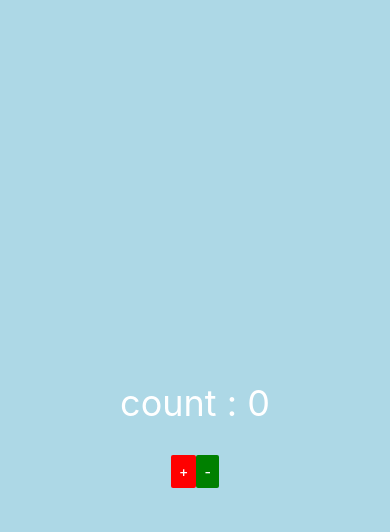
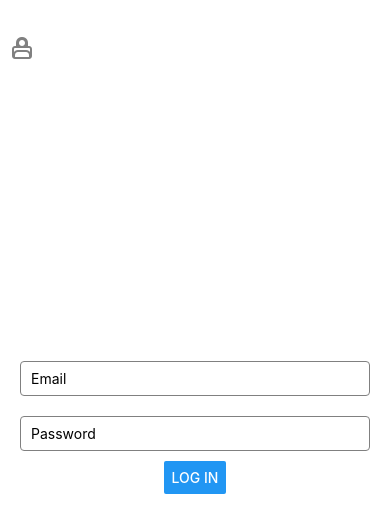
Before and after one commit to Asim-Shah-2004/Weather-App, a React Native app: screen / in a window 390 px wide. Shown: the top 532 px of the page. Built offline with nearby package versions, Linux system fonts and the light colour scheme.

Commit message:
added frontend for login

```diff
--- a/App.js
+++ b/App.js
@@ -2,10 +2,11 @@ import React from 'react'
 import { NavigationContainer } from '@react-navigation/native'
 import Tabs from './src/components/Tabs.js'
 import Counter from './src/demonstration/counter.js'
+import LoginScreen from './src/screens/Login.js'
 const App = () => {
   return (
     <NavigationContainer>
-      <Counter />
+       <LoginScreen />
     </NavigationContainer>
   )
 }
--- /dev/null
+++ b/src/screens/Login.js
@@ -0,0 +1,83 @@
+import React, { useState } from 'react';
+import { StyleSheet, View, Text, TextInput, Button } from 'react-native';
+import { Feather } from '@expo/vector-icons';
+
+const LoginScreen = () => {
+  const [email, setEmail] = useState('');
+  const [password, setPassword] = useState('');
+
+  const handleLogin = async () => {
+    try {
+      const response = await axios.post('http://localhost:3000/api/login', {
+        email,
+        password,
+      });
+
+      if (response.status === 200) {
+        console.log('Login successful:', response.data);
+
+      } else {
+        console.log('Login failed:', response.data);
+      }
+    } catch (error) {
+      console.error('Error during login request:', error);
+      Alert.alert('Error', 'An error occurred while logging in.');
+    }
+  };
+
+  return (
+    <View style={styles.container}>
+      <Feather name="user" size={24} color="gray" style={styles.icon} />
+      <TextInput
+        style={styles.input}
+        placeholder="Email"
+        value={email}
+        onChangeText={setEmail}
+        autoCapitalize="none"
+        autoCompleteType="email"
+        textContentType="emailAddress"
+        keyboardType="email-address"
+      />
+
+      <Feather name="lock" size={24} color="gray" style={styles.icon} />
+      <TextInput
+        style={styles.input}
+        placeholder="Password"
+        value={password}
+        onChangeText={setPassword}
+        autoCapitalize="none"
+        autoCompleteType="password"
+        textContentType="password"
+        secureTextEntry
+      />
+
+      <Button title="Log In" onPress={handleLogin} />
+    </View>
+  );
+};
+
+const styles = StyleSheet.create({
+  container: {
+    flex: 1,
+    justifyContent: 'center',
+    alignItems: 'center',
+    paddingHorizontal: 20,
+  },
+  input: {
+    borderWidth: 1,
+    borderColor: 'gray',
+    borderRadius: 4,
+    paddingHorizontal: 10,
+    paddingVertical: 8,
+    marginVertical: 10,
+    width: '100%',
+  },
+  icon: {
+    position: 'absolute',
+    left: 10,
+    top: 35,
+    zIndex: 1,
+  },
+});
+
+export default LoginScreen;
```
